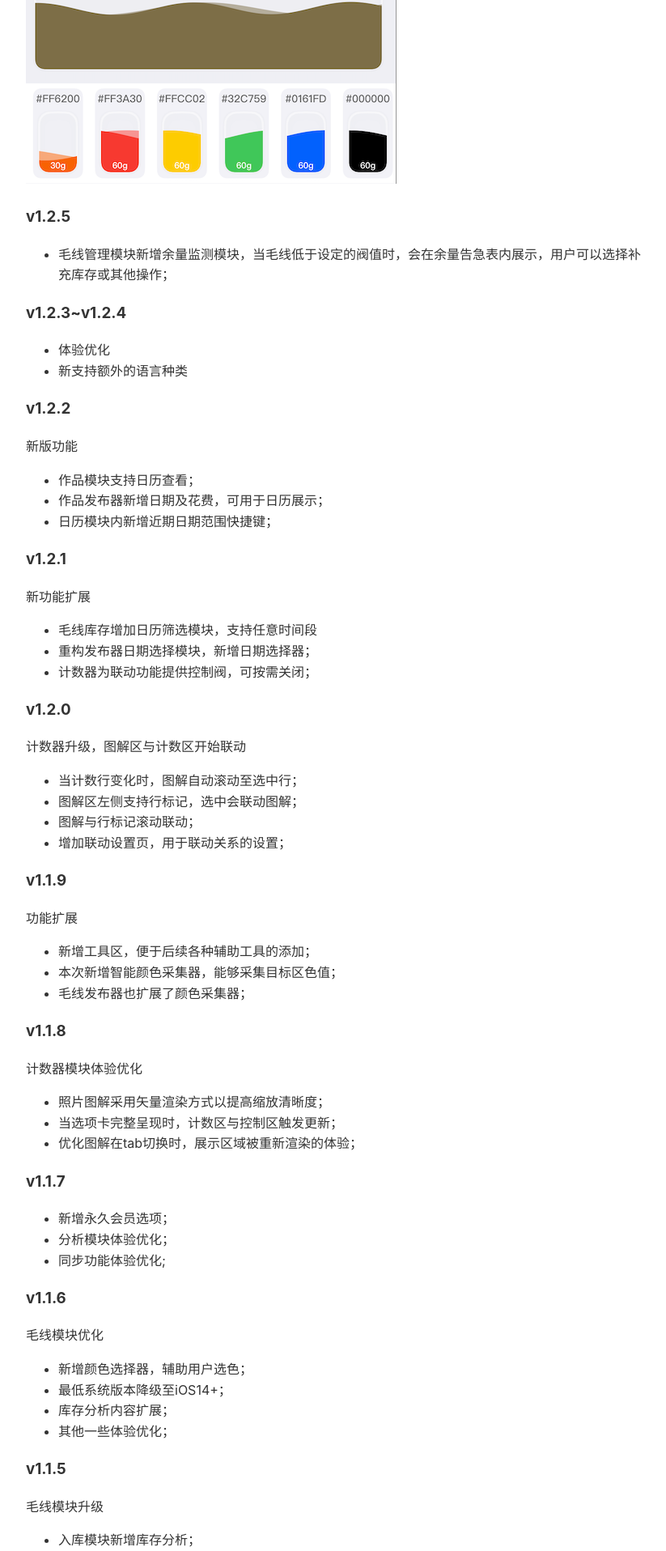
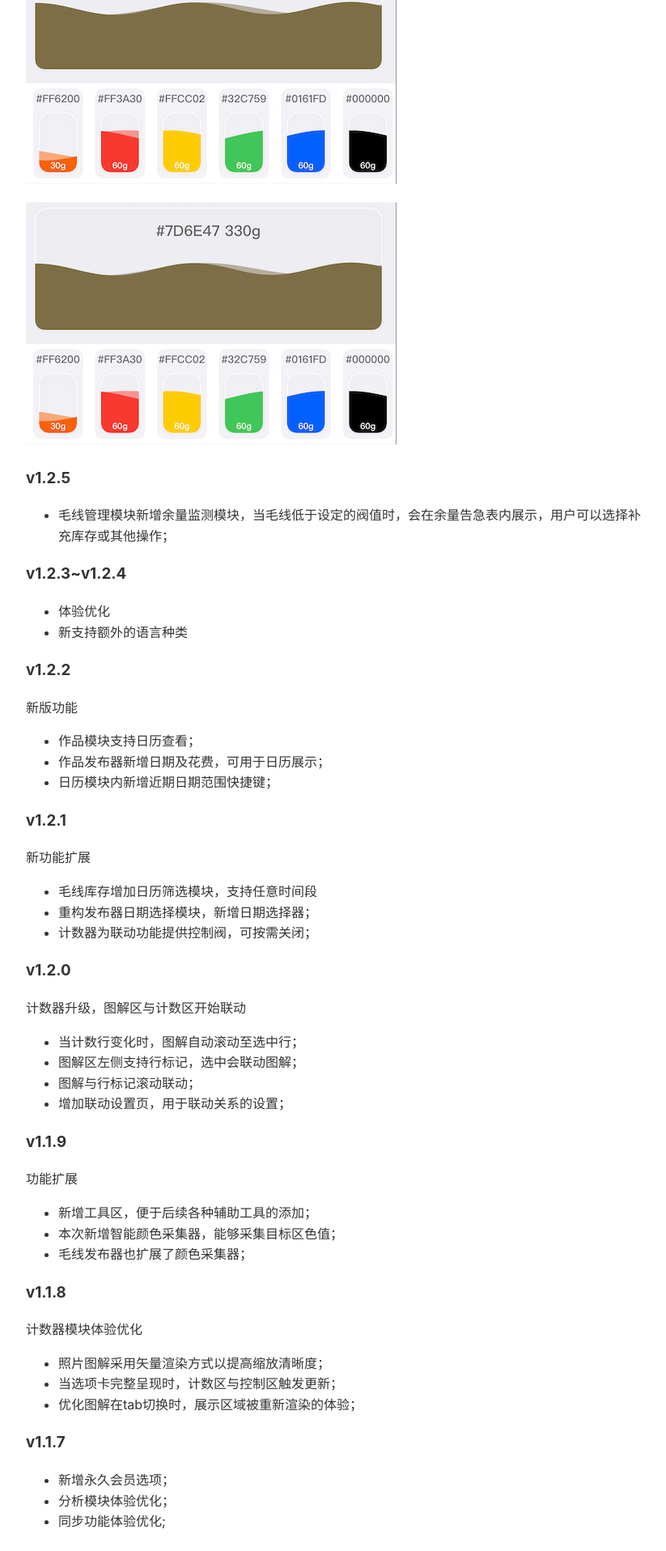
Before and after one commit to iBlackStone/iblackstone.github.io, a Jekyll site: the page built from setword/versions.md, in a window 1280 px wide. Shown: the part 356-2272 px from the top of the page at 81% size, without its empty margins (224-1047 px from the left). Built offline with Jekyll 4.4.1, drawn with Linux system fonts in a browser that asks for light colours.

Commit message:
version update

```diff
--- a/setword/versions.md
+++ b/setword/versions.md
@@ -12,6 +12,7 @@ title: "版本更新记录"
 
 ![调色桶](/assets/images/bucket.png)
 
+<img src="/assets/images/bucket.png" width="%80">
 
 ### v1.2.5
 
```
